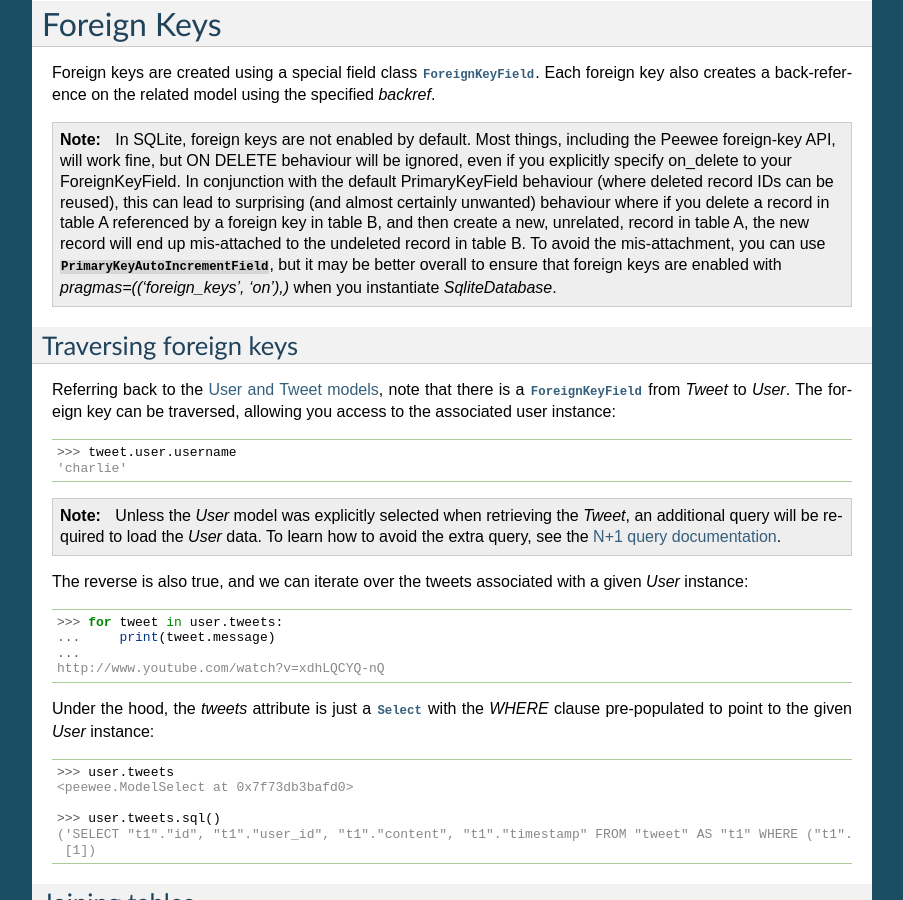
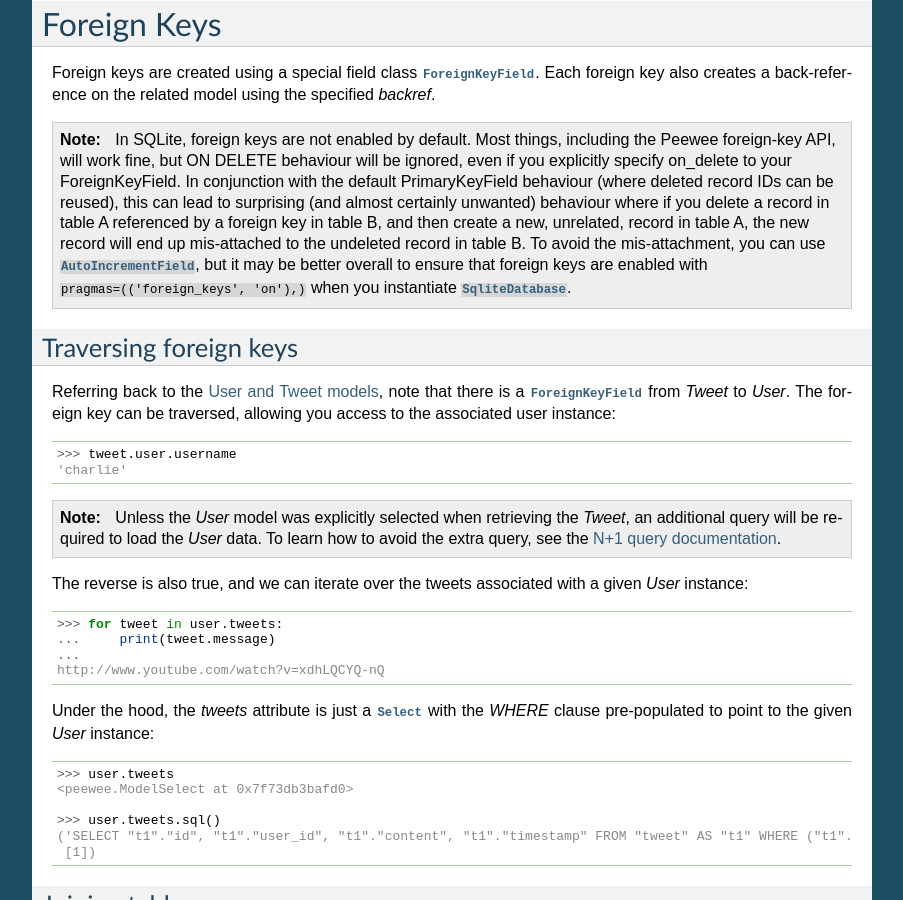
Before and after one commit to coleifer/peewee, a Sphinx documentation site: the page built from docs/peewee/querying.rst, in a window 1280 px wide and 900 px high, scrolled down 19260 px. Shown: the whole window, without its empty margins (198-1101 px from the left). Built offline with Sphinx 7.4.7, drawn with Linux system fonts in a browser that asks for light colours; pages that are not in the unit, such as notebooks, are missing from menus.

Commit message:
More docs cleanup.

```diff
--- a/docs/peewee/querying.rst
+++ b/docs/peewee/querying.rst
@@ -1303,9 +1303,10 @@ the related model using the specified *backref*.
     referenced by a foreign key in table B, and then create a new, unrelated,
     record in table A, the new record will end up mis-attached to the undeleted
     record in table B. To avoid the mis-attachment, you can use
-    :py:class:`PrimaryKeyAutoIncrementField`, but it may be better overall to
-    ensure that foreign keys are enabled with `pragmas=(('foreign_keys',
-    'on'),)` when you instantiate `SqliteDatabase`.
+    :py:class:`AutoIncrementField`, but it may be better overall to
+    ensure that foreign keys are enabled with
+    ``pragmas=(('foreign_keys', 'on'),)`` when you
+    instantiate :py:class:`SqliteDatabase`.
 
 
 Traversing foreign keys
```
